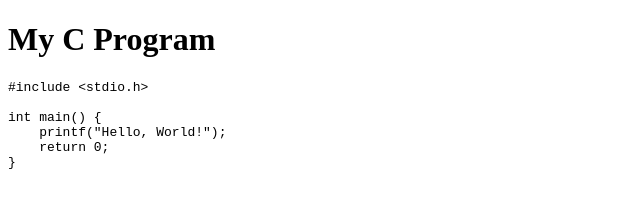
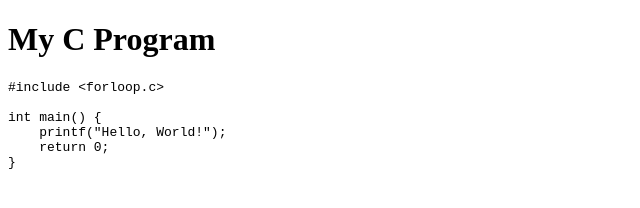
Before and after one commit to thedivyansh12/ForLoop, a plain HTML site: page index.html in a window 1280 px wide. Shown: the full height of the page, 0-640 px from the left. Drawn offline with Linux system fonts and the light colour scheme.

Commit message:
Update include directive in index.html

```diff
--- a/index.html
+++ b/index.html
@@ -7,7 +7,7 @@
 <body>
   <h1>My C Program</h1>
   <pre>
-#include &lt;stdio.h&gt;
+#include &lt;forloop.c&gt;
 
 int main() {
     printf("Hello, World!");
```
